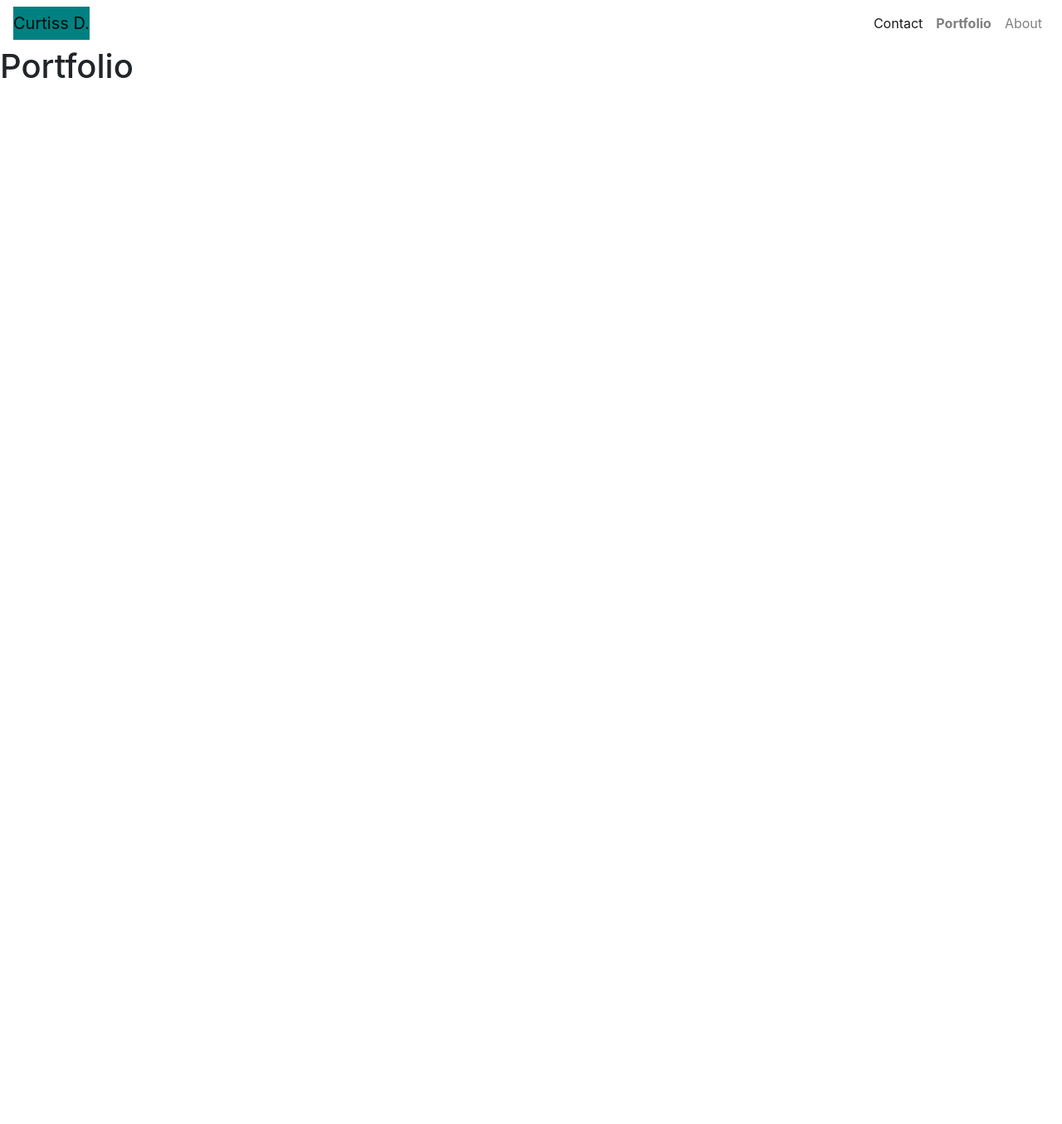
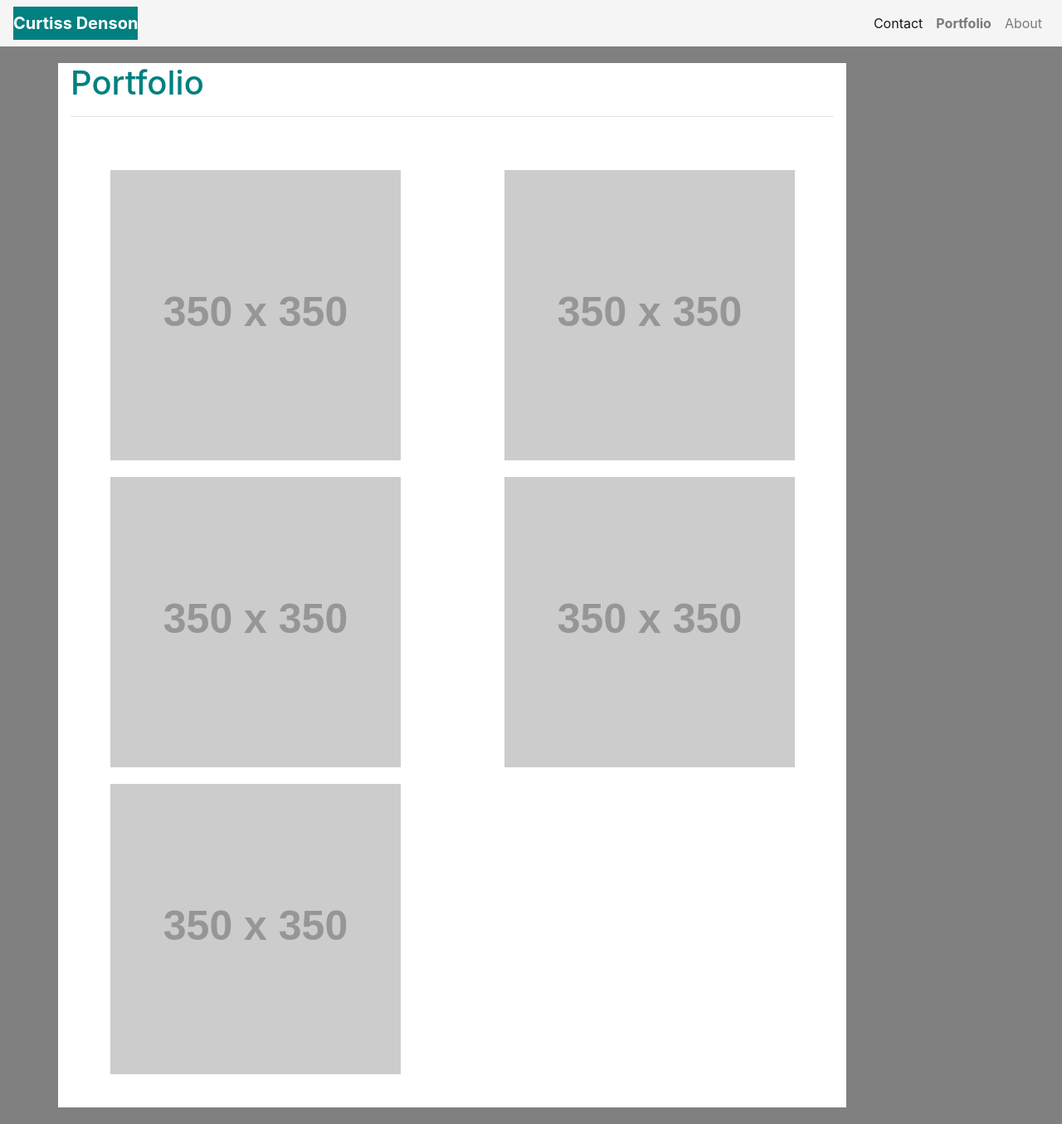
Before and after one commit to CurtissD/Responsive_Portfolio, a plain HTML site: page Portfolio.html in a window 1280 px wide. Shown: the whole page at 83% size. Before the commit the page ends 800 px from the top, so only its background shows below. Drawn offline with nearby package versions, Linux system fonts and the light colour scheme; placeholder pictures from the web are drawn by us.

Commit message:
All columns inserted. added about me info (about me img. needed) added portfolio placeholders, but still need to link first HW assignment

```diff
--- a/Portfolio.html
+++ b/Portfolio.html
@@ -3,17 +3,22 @@
 <head>
     <meta charset="UTF-8">
     <meta name="viewport" content="width=device-width, initial-scale=1.0">
-    <title>Document</title>
+    <title>Curtiss' Portofolio</title>
     <link rel="stylesheet" href="https://stackpath.bootstrapcdn.com/bootstrap/4.5.2/css/bootstrap.min.css" integrity="sha384-JcKb8q3iqJ61gNV9KGb8thSsNjpSL0n8PARn9HuZOnIxN0hoP+VmmDGMN5t9UJ0Z" crossorigin="anonymous">
     <script src="https://code.jquery.com/jquery-3.5.1.slim.min.js" integrity="sha384-DfXdz2htPH0lsSSs5nCTpuj/zy4C+OGpamoFVy38MVBnE+IbbVYUew+OrCXaRkfj" crossorigin="anonymous"></script>
 <script src="https://cdn.jsdelivr.net/npm/popper.js@1.16.1/dist/umd/popper.min.js" integrity="sha384-9/reFTGAW83EW2RDu2S0VKaIzap3H66lZH81PoYlFhbGU+6BZp6G7niu735Sk7lN" crossorigin="anonymous"></script>
 <script src="https://stackpath.bootstrapcdn.com/bootstrap/4.5.2/js/bootstrap.min.js" integrity="sha384-B4gt1jrGC7Jh4AgTPSdUtOBvfO8shuf57BaghqFfPlYxofvL8/KUEfYiJOMMV+rV" crossorigin="anonymous"></script>
+
+<style>body {background-color: gray;}</style>
 </head>
 
 <body>
+  <div style="background-color: gray;">
     <!--BS Navber-->
-    <nav class="navbar navbar-expand-lg navbar-light" style="background-color: white;">
-        <a class="navbar-brand" style="background-color: teal;" href="#">Curtiss D.</a>
+    <nav class="navbar navbar-expand-lg navbar-light" style="background-color: whitesmoke;">
+        <a class="navbar-brand" style="background-color: teal;" href="#">
+          <div style="color: white;" class="font-weight-bold">Curtiss Denson
+          </div></a>
         <button class="navbar-toggler" type="button" data-toggle="collapse" data-target="#navbarSupportedContent" aria-controls="navbarSupportedContent" aria-expanded="false" aria-label="Toggle navigation">
           <span class="navbar-toggler-icon"></span>
         </button>
@@ -32,6 +37,45 @@
           </ul>
         </div>
       </nav>
-<h1 id="Portfolio">Portfolio</h1>
+      <div class="container" style="background-color: gray; padding-top: 20px;">
+        <div class="row">
+          <div class="col-lg-10" style="background-color: white;"><h1 style="color: teal;padding-bottom: 20px;">Portfolio <hr /></h1>
+          </div>
+              <div class="col-lg-2">
+              </div>
+        </div>
+      </div>
+      <div class="container" style="background-color: gray;">
+        <div class="row text-center">
+          <div class="col-lg-5" style="background-color: white; padding-top: 20px;"><a href="https://placeholder.com"><img src="https://via.placeholder.com/350"></a>
+          </div>
+            <div class="col-lg-5"style="background-color: white; padding-top: 20px;"><a href="https://placeholder.com"><img src="https://via.placeholder.com/350"></a>
+            </div>
+              <div class="col-lg-2">
+              </div>
+        </div>
+        <div class="row text-center" >
+          <div class="col-lg-5" style="background-color: white; padding-top: 20px;"><a href="https://placeholder.com"><img src="https://via.placeholder.com/350"></a>
+          </div>
+            <div class="col-lg-5"style="background-color: white; padding-top: 20px;"><a href="https://placeholder.com"><img src="https://via.placeholder.com/350"></a>
+            </div>
+              <div class="col-lg-2">
+              </div>
+        </div>
+        <div class="row text-center"style="padding-bottom: 20px;">
+          <div class="col-lg-5" style="background-color: white; padding-top: 20px;padding-bottom: 40px;"><a href="https://placeholder.com"><img src="https://via.placeholder.com/350"></a>
+          </div>
+          <div class="col-lg-5"style="background-color: white; padding-top: 20px;">
+          </div>
+            <div class="col-lg-2">
+            </div>
+      </div>
+  </div>
+
+
 </body>
 </html>
+
+<footer>
+
+</footer>
```
Also changed, not shown: Contact.html (+50 -4 lines), index.html (+43 -5 lines).
